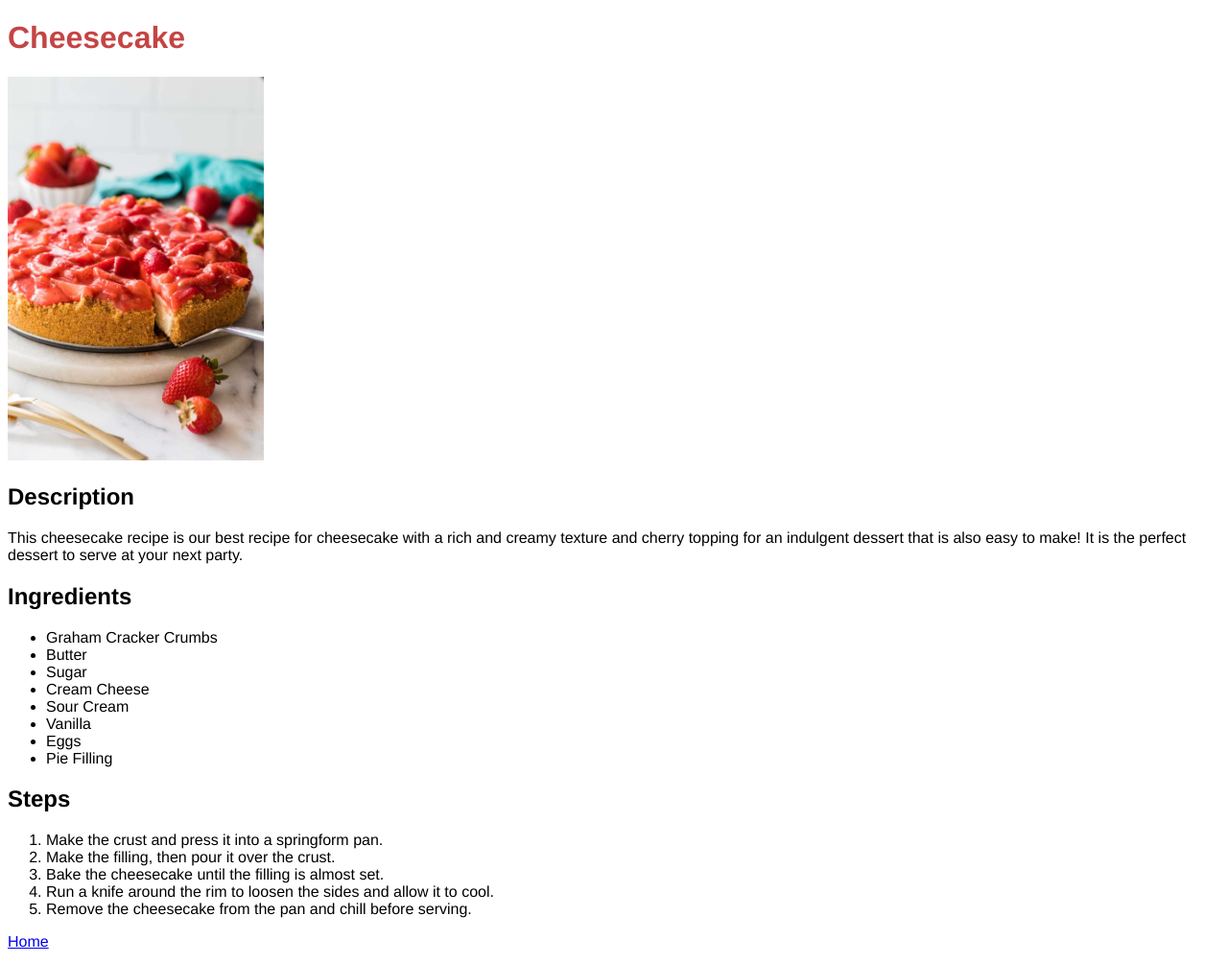
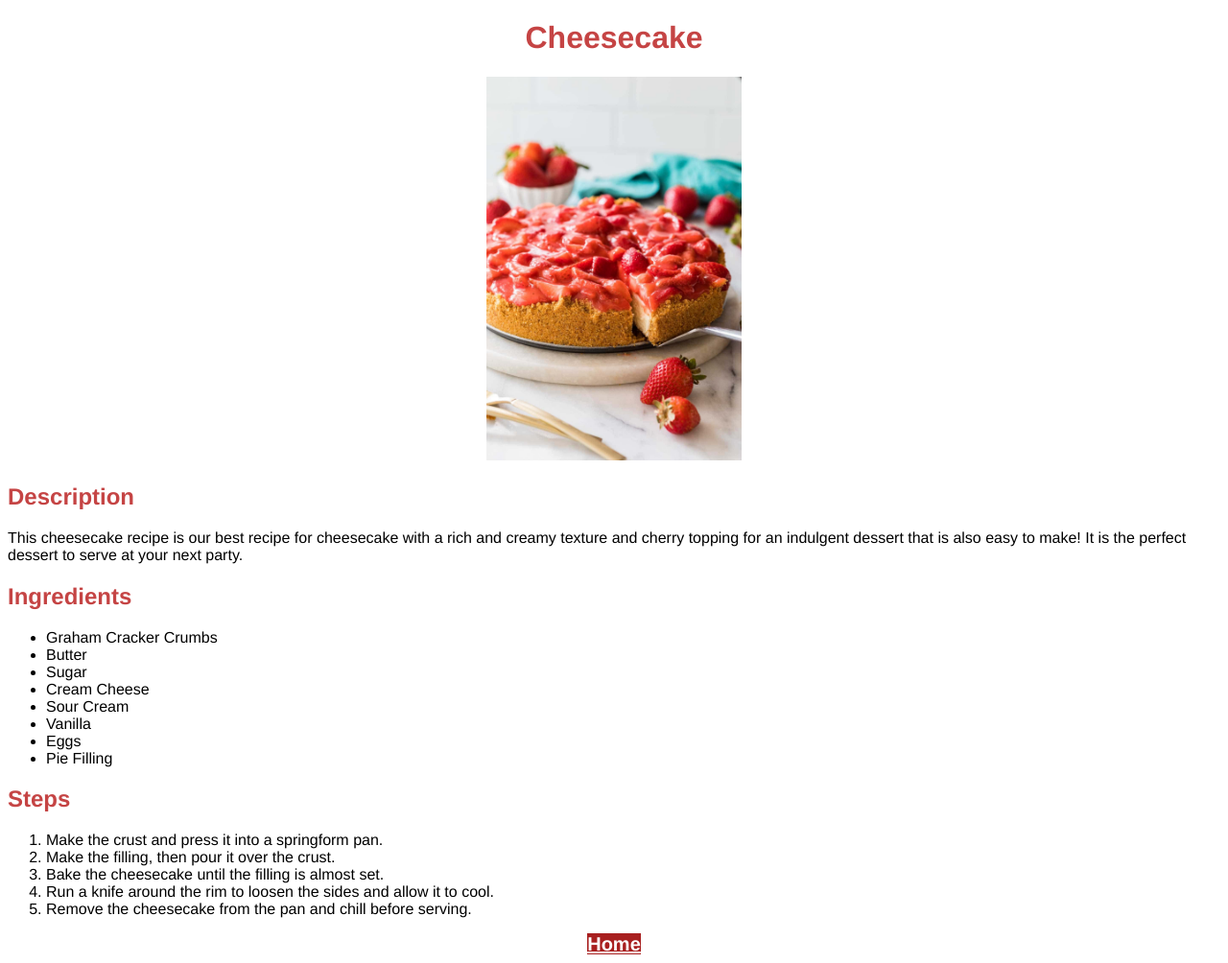
Before and after one commit to madmen93/odin-recipes, a plain HTML site: page recipes/cheesecake.html in a window 1280 px wide. Shown: the whole page at 96% size. Drawn offline with Linux system fonts and the light colour scheme.

Commit message:
Add properties to class selectors

```diff
--- a/styles.css
+++ b/styles.css
@@ -1,5 +1,7 @@
 body {
     font-family: 'Franklin Gothic Medium', 'Arial Narrow', Arial, sans-serif;
+
+
 }
 
 .title {
@@ -8,6 +10,40 @@ body {
     text-align: center;
 }
 
-h1 {
+h2,
+h1.dish {
     color: #c54444;
+
 }
+
+.dish {
+    text-align: center;
+}
+
+.img {
+    text-align: center;
+}
+
+.main-page {
+    text-decoration: none;
+}
+
+.home {
+    background-color: #a81f1f;
+    color: #ffffff;
+    font-size: 20px;
+    font-weight: bold;
+
+}
+
+h3 {
+    color: #b65f0d;
+}
+
+.blockh3 {
+    padding-left: 2%;
+}
+
+.link {
+    text-align: center;
+}
```
